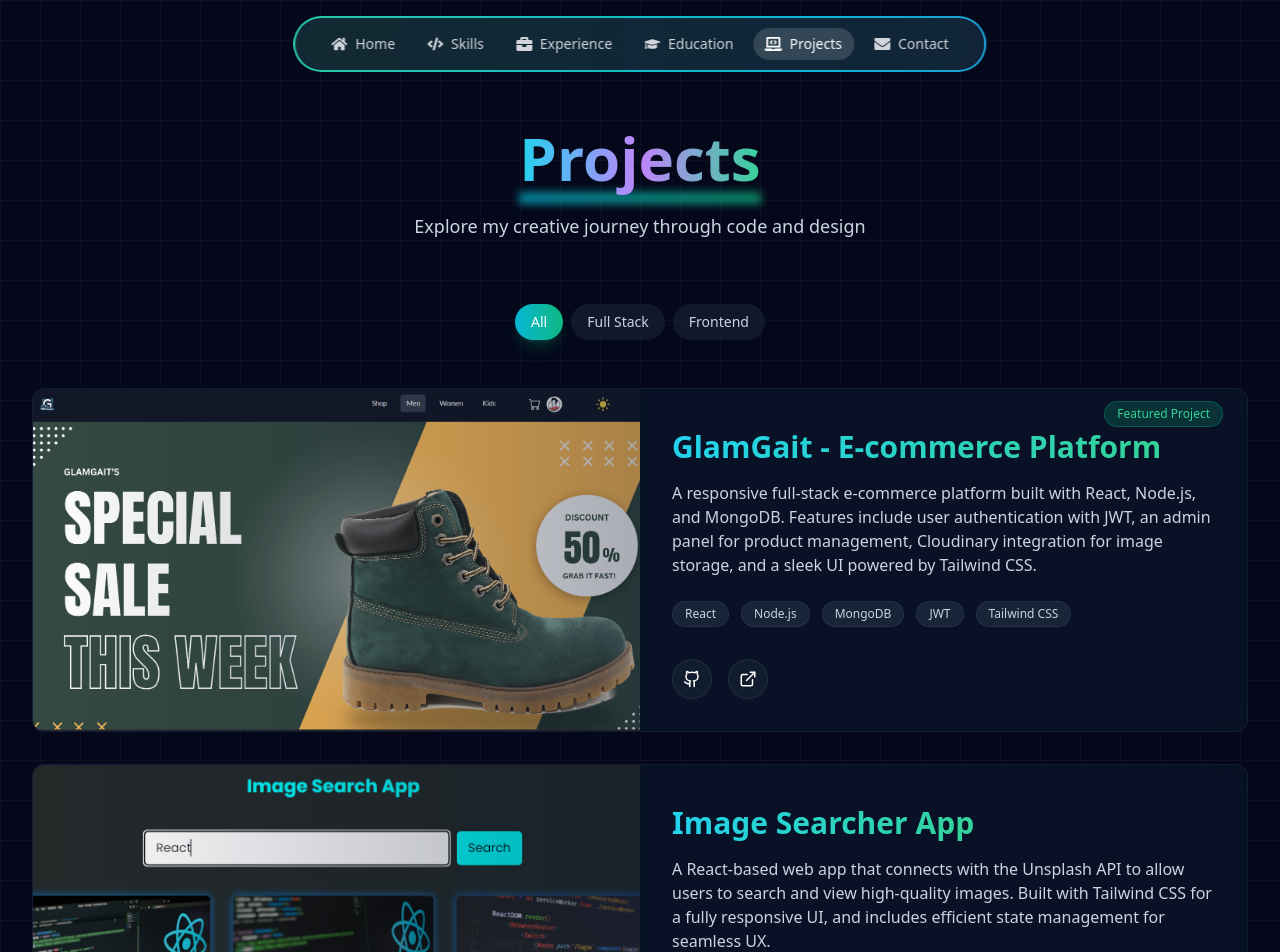
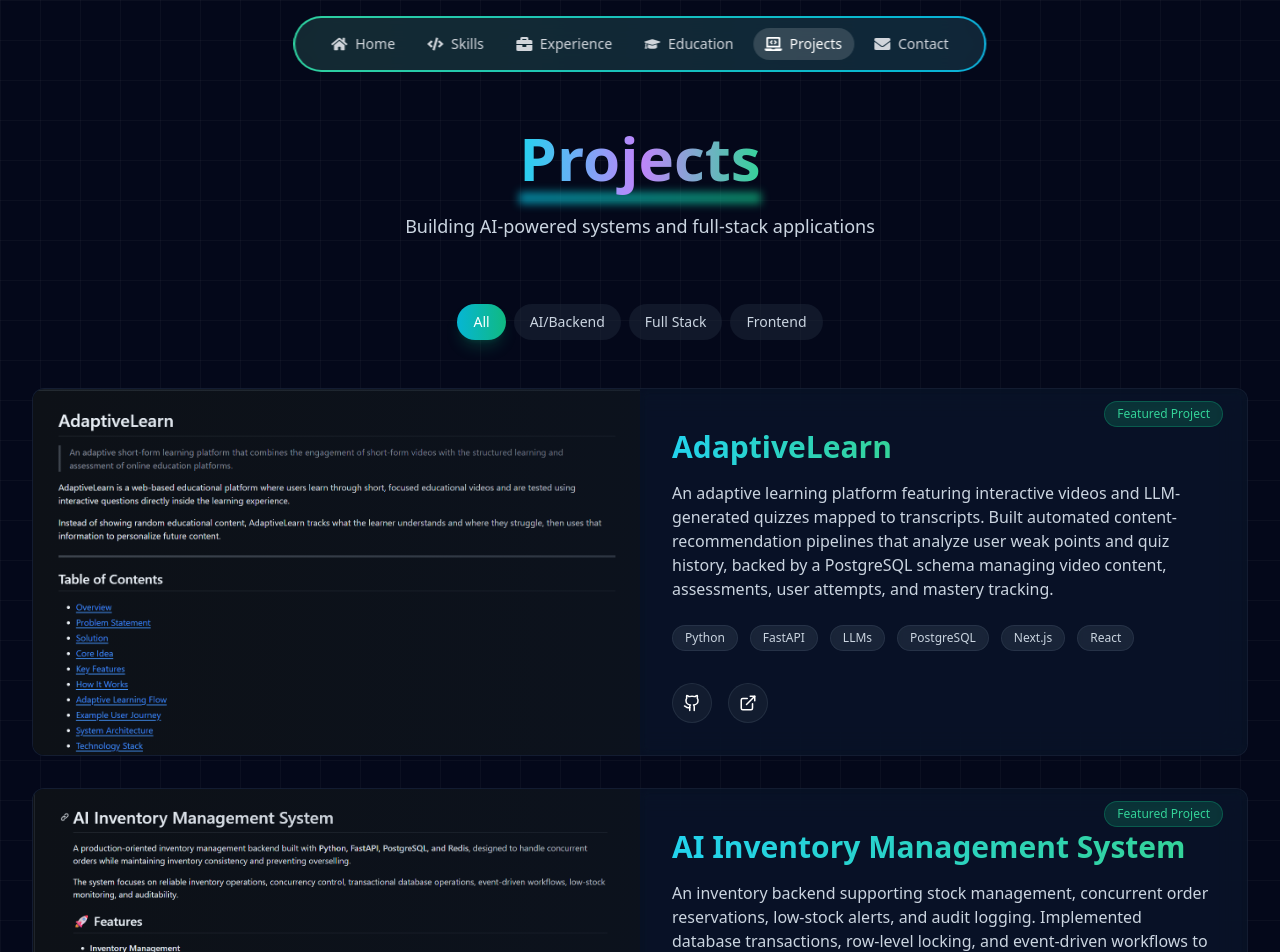
Before and after one commit to Aartisushmesh29/My_Portfolio, a React (Vite) app: page /projects in a window 1280 px wide. Shown: the top 952 px of the page. Built offline with nearby package versions, Linux system fonts and the light colour scheme.

Commit message:
Add new projects and update existing project details
Added new projects: AdaptiveLearn and AI Inventory Management System. Updated project descriptions and categories.

```diff
--- a/src/pages/Projects/Projects.jsx
+++ b/src/pages/Projects/Projects.jsx
@@ -9,11 +9,39 @@ import {
 } from "lucide-react";
 import glamgait from "@/assets/images/GlamGait.png";
 import imageSearcher from "@/assets/images/ChitraKhoj.png";
+import adaptiveLearn from "@/assets/images/AdaptiveLearn.png";
+import aiInventory from "@/assets/images/AIInventory.png";
 
 const ProjectShowcase = () => {
   const [filter, setFilter] = useState("All");
 
   const projects = [
+    {
+      title: "AdaptiveLearn",
+      description:
+        "An adaptive learning platform featuring interactive videos and LLM-generated quizzes mapped to transcripts. Built automated content-recommendation pipelines that analyze user weak points and quiz history, backed by a PostgreSQL schema managing video content, assessments, user attempts, and mastery tracking.",
+      tags: ["Python", "FastAPI", "LLMs", "PostgreSQL", "Next.js", "React"],
+      category: "AI/Backend",
+      links: {
+        github: "https://github.com/Aartisushmesh29/AdaptiveLearn", // Replace with actual URL
+        demo: "#", // Replace with actual URL
+      },
+      image: adaptiveLearn, // Replace with an actual screenshot
+      featured: true,
+    },
+    {
+      title: "AI Inventory Management System",
+      description:
+        "An inventory backend supporting stock management, concurrent order reservations, low-stock alerts, and audit logging. Implemented database transactions, row-level locking, and event-driven workflows to prevent overselling and maintain consistency during concurrent orders.",
+      tags: ["Python", "FastAPI", "PostgreSQL", "Redis"],
+      category: "AI/Backend",
+      links: {
+        github: "https://github.com/Aartisushmesh29/AI-Inventory-Management", // Replace with actual URL
+        demo: "#", // Replace with actual URL
+      },
+      image: aiInventory, // Replace with an actual screenshot
+      featured: true,
+    },
     {
       title: "GlamGait - E-commerce Platform",
       description:
@@ -25,7 +53,7 @@ const ProjectShowcase = () => {
         demo: "https://glamgait-shopping.vercel.app/", // Replace with actual URL
       },
       image: glamgait, // Make sure 'glamgait' is imported or defined
-      featured: true,
+      featured: false,
     },
     {
       title: "Image Searcher App",
@@ -74,7 +102,7 @@ const ProjectShowcase = () => {
             <div className="absolute -bottom-2 left-0 w-full h-3 bg-gradient-to-r from-cyan-500 to-emerald-500 opacity-70 blur-sm"></div>
           </div>
           <p className="text-slate-300 max-w-2xl mx-auto text-lg">
-            Explore my creative journey through code and design
+            Building AI-powered systems and full-stack applications
           </p>
         </div>
 
```
